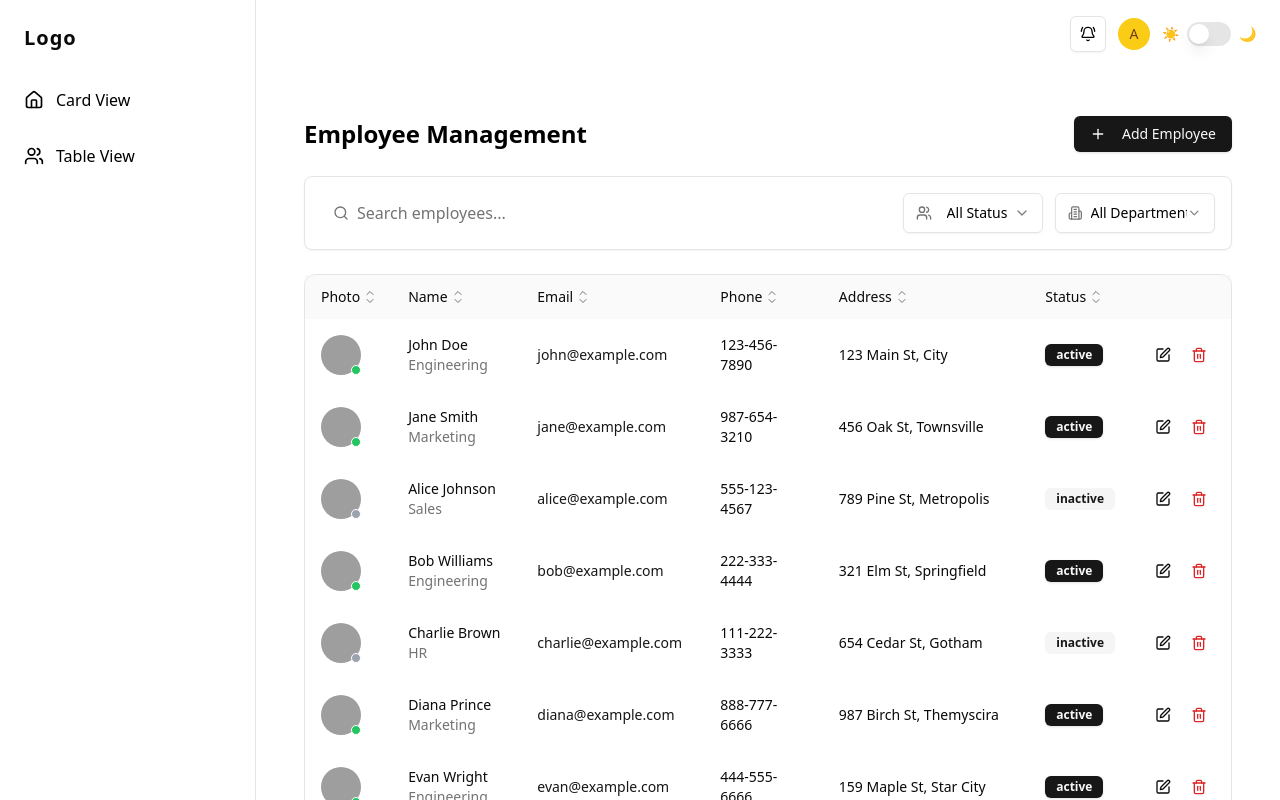
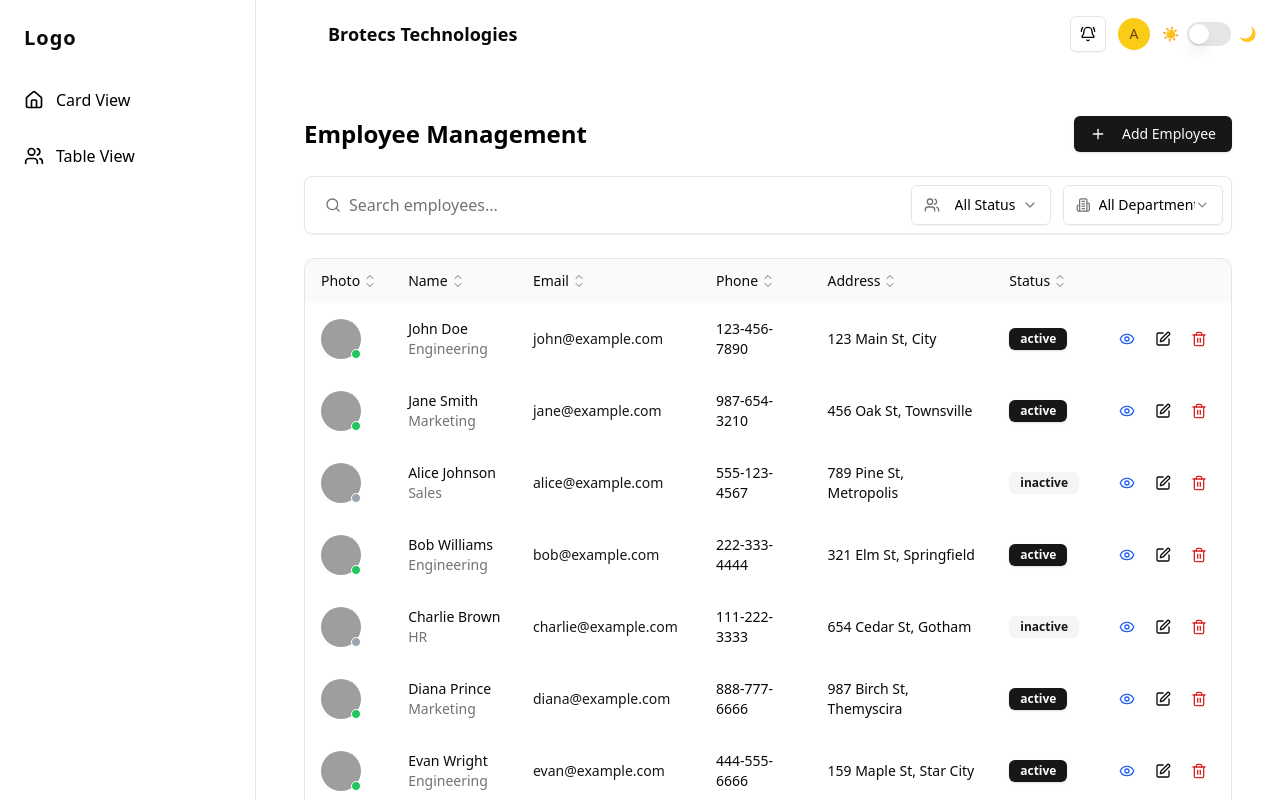
Before and after one commit to faisal-ahmed-dev/bro_tecs_task, a Next.js app: page /table-view in a window 1280 px wide. Shown: the top 800 px of the page. Built offline with nearby package versions, Linux system fonts and the light colour scheme; grey boxes are pictures that could not be loaded.

Commit message:
Refactor EmployeeFilters component: move to employees directory, enhance styling, and improve structure for better usability

```diff
--- a/src/app/(pages)/card-view/page.tsx
+++ b/src/app/(pages)/card-view/page.tsx
@@ -4,9 +4,10 @@ import { useEffect, useState } from 'react';
 import { Employee } from '@/types/employee';
 import { fetchEmployees } from '@/services/employeeApi';
 import { Skeleton } from '@/components/ui/skeleton';
-import { EmployeeCard } from '@/components/EmployeeCard';
-import EmployeeFilters from '@/components/EmployeeFilters';
+
 import { PageHeader } from '@/components/ui/PageHeader';
+import EmployeeFilters from '@/components/employees/EmployeeFilters';
+import EmployeeCard from '@/components/employees/EmployeeCard';
 
 const CardViewPage = () => {
   const [employees, setEmployees] = useState<Employee[]>([]);
--- a/src/app/(pages)/table-view/page.tsx
+++ b/src/app/(pages)/table-view/page.tsx
@@ -4,7 +4,7 @@ import { useState, useEffect } from 'react';
 import { useDebounce } from '@/hooks/useDebounce';
 import DataTable from '@/components/DataTable/DataTable';
 import { employeeColumns } from '@/components/employees/columns';
-import { Plus, Filter } from 'lucide-react';
+import { Plus, Filter, Eye } from 'lucide-react';
 import { Employee } from '@/types/employee';
 import EmployeeForm from '@/components/employees/EmployeeForm';
 import {
@@ -27,7 +27,8 @@ import {
 import { fetchEmployees } from '@/services/employeeApi';
 import toast from 'react-hot-toast';
 import { Button } from '@/components/ui/Button';
-import EmployeeFilters from '@/components/EmployeeFilters';
+import EmployeeFilters from '@/components/employees/EmployeeFilters';
+import { EmployeeDetails } from '@/components/employees/EmployeeDetails';
 
 const TablePage = () => {
   const [employees, setEmployees] = useState<Employee[]>([]);
@@ -35,6 +36,8 @@ const TablePage = () => {
   const [isFormOpen, setIsFormOpen] = useState(false);
   const [isFilterSheetOpen, setIsFilterSheetOpen] = useState(false);
   const [selectedEmployee, setSelectedEmployee] = useState<Employee | null>(null);
+  const [selectedEmployeeDetails, setSelectedEmployeeDetails] = useState<Employee | null>(null); // For View
+  const [viewDialogOpen, setViewDialogOpen] = useState(false); // For View
   const [searchTerm, setSearchTerm] = useState('');
   const [statusFilter, setStatusFilter] = useState<string>('all');
   const [departmentFilter, setDepartmentFilter] = useState<string>('all');
@@ -48,7 +51,7 @@ const TablePage = () => {
       try {
         const response = await fetchEmployees();
         setEmployees(response.data);
-        const uniqueDepartments = Array.from(new Set(response.data.map(e => e.department))).filter(Boolean) as string[];
+        const uniqueDepartments = Array.from(new Set(response.data.map((e) => e.department))).filter(Boolean) as string[];
         setDepartments(uniqueDepartments);
       } catch (error) {
         toast.error("Error loading employees");
@@ -66,7 +69,7 @@ const TablePage = () => {
 
   const confirmDelete = () => {
     if (employeeToDelete) {
-      setEmployees(prev => prev.filter(emp => emp.id !== employeeToDelete));
+      setEmployees((prev) => prev.filter((emp) => emp.id !== employeeToDelete));
       toast.success("Employee deleted successfully");
       setDeleteConfirmOpen(false);
     }
@@ -91,7 +94,12 @@ const TablePage = () => {
     setIsFormOpen(false);
   };
 
-  const filteredEmployees = employees.filter(employee => {
+  const handleView = (employee: Employee) => {
+    setSelectedEmployeeDetails(employee);
+    setViewDialogOpen(true);
+  };
+
+  const filteredEmployees = employees.filter((employee) => {
     const matchesSearch =
       employee.name.toLowerCase().includes(debouncedSearch.toLowerCase()) ||
       employee.email.toLowerCase().includes(debouncedSearch.toLowerCase()) ||
@@ -100,29 +108,6 @@ const TablePage = () => {
     const matchesDepartment = departmentFilter === 'all' || employee.department === departmentFilter;
     return matchesSearch && matchesStatus && matchesDepartment;
   });
-
-  // Mobile Filters Component
-  const MobileFilters = () => (
-    <Sheet open={isFilterSheetOpen} onOpenChange={setIsFilterSheetOpen}>
-      <SheetContent side="right" className="w-full ">
-        <SheetHeader>
-          <SheetTitle>Filters</SheetTitle>
-        </SheetHeader>
-        <div className="mt-4">
-          <EmployeeFilters
-            searchTerm={searchTerm}
-            setSearchTerm={setSearchTerm}
-            statusFilter={statusFilter}
-            setStatusFilter={setStatusFilter}
-            departmentFilter={departmentFilter}
-            setDepartmentFilter={setDepartmentFilter}
-            departments={departments}
-            className="flex flex-col gap-4"
-          />
-        </div>
-      </SheetContent>
-    </Sheet>
-  );
 
   return (
     <div className="p-4 md:p-6 space-y-4 md:space-y-6">
@@ -164,9 +149,6 @@ const TablePage = () => {
         />
       </div>
 
-      {/* Mobile Filters Sheet */}
-      <MobileFilters />
-
       {/* Data Table */}
       <div className="overflow-x-auto">
         <DataTable<Employee>
@@ -177,6 +159,7 @@ const TablePage = () => {
             setIsFormOpen(true);
           }}
           onDelete={handleDelete}
+          onView={handleView} // Add onView prop
           isLoading={loading}
           emptyText={
             debouncedSearch || statusFilter !== 'all' || departmentFilter !== 'all'
@@ -186,7 +169,16 @@ const TablePage = () => {
         />
       </div>
 
-      {/* Forms and Dialogs */}
+      {/* Employee Details Dialog */}
+      {selectedEmployeeDetails && (
+        <EmployeeDetails
+          employee={selectedEmployeeDetails}
+          open={viewDialogOpen}
+          onOpenChange={setViewDialogOpen}
+        />
+      )}
+
+      {/* Employee Form */}
       <EmployeeForm
         open={isFormOpen}
         onOpenChange={setIsFormOpen}
@@ -194,6 +186,7 @@ const TablePage = () => {
         onSubmit={handleFormSubmit}
       />
 
+      {/* Delete Confirmation Dialog */}
       <AlertDialog open={deleteConfirmOpen} onOpenChange={setDeleteConfirmOpen}>
         <AlertDialogContent>
           <AlertDialogHeader>
--- a/src/components/DataTable/DataTable.tsx
+++ b/src/components/DataTable/DataTable.tsx
@@ -8,8 +8,7 @@ import {
   useReactTable,
   SortingState,
 } from '@tanstack/react-table';
-import { Edit, Trash2, ChevronUp, ChevronDown } from 'lucide-react';
-
+import { Edit, Trash2, ChevronUp, ChevronDown, Eye } from 'lucide-react';
 import { useState } from 'react';
 import { Button } from '../ui/Button';
 import { Card } from '../ui/card';
@@ -29,6 +28,7 @@ interface EnhancedTableProps<T> {
   emptyText?: string;
   onEdit?: (item: T) => void;
   onDelete?: (id: number) => void;
+  onView?: (item: T) => void; // Add onView prop
   className?: string;
 }
 
@@ -39,6 +39,7 @@ const DataTable = <T extends { id: number }>({
   emptyText = 'No data available',
   onEdit,
   onDelete,
+  onView, // Add onView to props
   className,
 }: EnhancedTableProps<T>) => {
   const [sorting, setSorting] = useState<SortingState>([]);
@@ -55,13 +56,23 @@ const DataTable = <T extends { id: number }>({
         enableSorting: col.sortable,
       })
     ),
-    ...(onEdit || onDelete
+    ...(onEdit || onDelete || onView
       ? [
           columnHelper.display({
             id: 'actions',
             header: '',
             cell: (info) => (
               <div className="flex items-center justify-end gap-1">
+                {onView && (
+                  <Button
+                    variant="ghost"
+                    size="sm"
+                    onClick={() => onView(info.row.original)}
+                    className="h-8 w-8 p-0"
+                  >
+                    <Eye className="w-4 h-4 text-blue-600" />
+                  </Button>
+                )}
                 {onEdit && (
                   <Button
                     variant="ghost"
@@ -106,21 +117,38 @@ const DataTable = <T extends { id: number }>({
       <div className="overflow-x-auto">
         <table className="w-full">
           <thead className="bg-muted/50">
-            {table.getHeaderGroups().map(headerGroup => (
+            {table.getHeaderGroups().map((headerGroup) => (
               <tr key={headerGroup.id}>
-                {headerGroup.headers.map(header => (
+                {headerGroup.headers.map((header) => (
                   <th
                     key={header.id}
                     className="px-4 py-3 text-sm font-medium text-left whitespace-nowrap"
                     onClick={header.column.getToggleSortingHandler()}
-                    style={{ cursor: header.column.getCanSort() ? 'pointer' : 'default' }}
+                    style={{
+                      cursor: header.column.getCanSort() ? 'pointer' : 'default',
+                    }}
                   >
                     <div className="flex items-center gap-1">
-                      {flexRender(header.column.columnDef.header, header.getContext())}
+                      {flexRender(
+                        header.column.columnDef.header,
+                        header.getContext()
+                      )}
                       {header.column.getCanSort() && (
                         <div className="flex flex-col">
-                          <ChevronUp className={`w-3 h-3 ${header.column.getIsSorted() === 'asc' ? 'text-primary' : 'text-muted-foreground'}`} />
-                          <ChevronDown className={`w-3 h-3 -mt-1 ${header.column.getIsSorted() === 'desc' ? 'text-primary' : 'text-muted-foreground'}`} />
+                          <ChevronUp
+                            className={`w-3 h-3 ${
+                              header.column.getIsSorted() === 'asc'
+                                ? 'text-primary'
+                                : 'text-muted-foreground'
+                            }`}
+                          />
+                          <ChevronDown
+                            className={`w-3 h-3 -mt-1 ${
+                              header.column.getIsSorted() === 'desc'
+                                ? 'text-primary'
+                                : 'text-muted-foreground'
+                            }`}
+                          />
                         </div>
                       )}
                     </div>
@@ -132,14 +160,14 @@ const DataTable = <T extends { id: number }>({
           <tbody>
             {isLoading ? (
               <tr>
-                <td colSpan={columns.length + (onEdit || onDelete ? 1 : 0)}>
+                <td colSpan={columns.length + (onEdit || onDelete || onView ? 1 : 0)}>
                   <div className="p-4">Loading...</div>
                 </td>
               </tr>
             ) : table.getRowModel().rows.length > 0 ? (
-              table.getRowModel().rows.map(row => (
+              table.getRowModel().rows.map((row) => (
                 <tr key={row.id} className="hover:bg-muted/10 transition-colors">
-                  {row.getVisibleCells().map(cell => (
+                  {row.getVisibleCells().map((cell) => (
                     <td key={cell.id} className="p-4 text-sm">
                       {flexRender(cell.column.columnDef.cell, cell.getContext())}
                     </td>
@@ -148,7 +176,10 @@ const DataTable = <T extends { id: number }>({
               ))
             ) : (
               <tr>
-                <td colSpan={columns.length + (onEdit || onDelete ? 1 : 0)} className="p-8 text-center text-muted-foreground">
+                <td
+                  colSpan={columns.length + (onEdit || onDelete || onView ? 1 : 0)}
+                  className="p-8 text-center text-muted-foreground"
+                >
                   {emptyText}
                 </td>
               </tr>
--- a/src/components/TopNav/TopNav.tsx
+++ b/src/components/TopNav/TopNav.tsx
@@ -14,7 +14,7 @@ import { Button } from "../ui/Button";
 const TopNav: React.FC = () => {
   return (
     <header className="sticky top-0 z-20 flex items-center justify-between px-4 md:px-6 py-4 bg-background border-b">
-      <div className="md:hidden flex items-center flex-1 ml-12">
+      <div className="flex items-center flex-1 ml-12">
         <h1 className="text-lg font-bold text-foreground">
           Brotecs Technologies
         </h1>
--- a/src/components/EmployeeFilters.tsx
+++ b/src/components/employees/EmployeeFilters.tsx
@@ -1,13 +1,13 @@
 import React from "react";
 import { Search, X, Users, Building2 } from "lucide-react";
-import Input from "./ui/Input";
+import Input from "../ui/Input";
 import {
   Select,
   SelectContent,
   SelectItem,
   SelectTrigger,
   SelectValue,
-} from "./ui/Select";
+} from "../ui/Select";
 
 interface EmployeeFiltersProps {
   searchTerm: string;
@@ -37,7 +37,7 @@ const EmployeeFilters = ({
   return (
     <div className={`
       bg-background
-      ${isSheet ? 'p-0' : 'rounded-lg shadow-sm border p-4'}
+      ${isSheet ? 'p-0' : 'rounded-lg shadow-sm border p-2'}
       ${className}
     `}>
       <div className={`
@@ -45,7 +45,7 @@ const EmployeeFilters = ({
         ${isSheet ? 'items-stretch' : 'sm:flex-row sm:items-center'}
       `}>
         {/* Search Input */}
-        <div className="relative flex-1">
+        <div className="relative flex-1 rounded-2xl">
           <Search
             className="absolute left-3 top-1/2 transform -translate-y-1/2 text-muted-foreground h-4 w-4"
           />
@@ -54,7 +54,7 @@ const EmployeeFilters = ({
             value={searchTerm}
             onChange={(e) => setSearchTerm(e.target.value)}
             className={`
-              pl-9 pr-8
+              pl-9 pr-8 py-2 rounded-lg
               ${isSheet ? 'w-full' : ''}
               placeholder:text-muted-foreground
             `}
```
Also changed, not shown: src/components/employees/EmployeeCard.tsx (renamed from src/components/EmployeeCard.tsx, +1 -20 lines).
